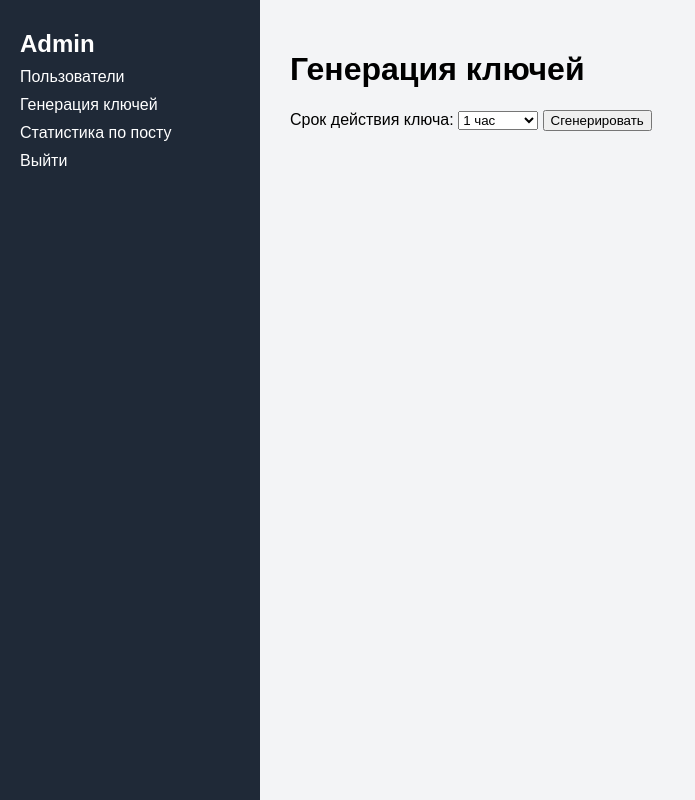
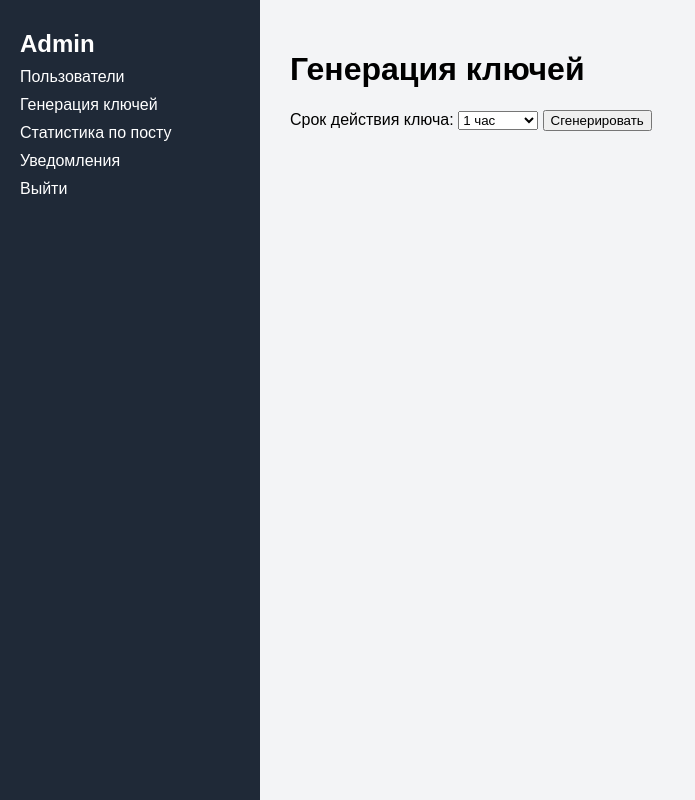
Before and after one commit to nikita133724/Testi-promo, a FastAPI app: page /admin/keys in a window 1280 px wide. Shown: the whole page, without its empty margins (0-695 px from the left). Run offline with FastAPI, Linux system fonts and the light colour scheme; the visitor is signed in with stand-in values (Sample User, id 1); parts of the project's set-up code (start-up, migrations or seed data) failed here and were passed over.

Commit message:
Update layout.html

```diff
--- a/templates/admin/layout.html
+++ b/templates/admin/layout.html
@@ -54,6 +54,7 @@
         <a href="/admin/users">Пользователи</a>
         <a href="/admin/keys">Генерация ключей</a>
         <a href="/admin/stats">Статистика по посту</a>
+        <a href="/admin/notifications">Уведомления</a>
 
         {% if request.session.get("is_admin") %}
             <a href="/logout">Выйти</a>
```
